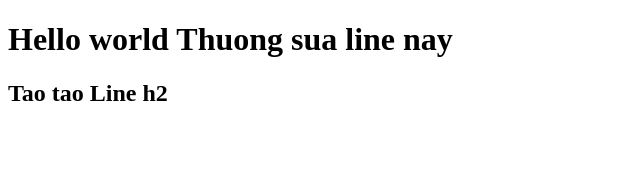
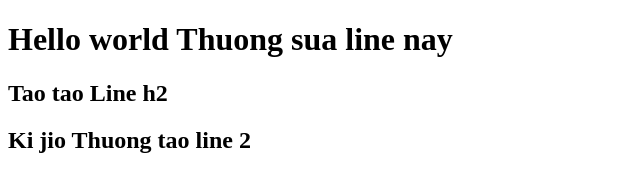
Before and after one commit to Thuoq/Learn-Git-Command, a website: page index.html in a window 1280 px wide. Shown: the whole page, without its empty margins (0-640 px from the left). Drawn offline with Linux system fonts and the light colour scheme.

Commit message:
reslove rebase

```diff
--- a/index.html
+++ b/index.html
@@ -10,6 +10,10 @@
 <body>
 
  <h1>Hello world Thuong sua line nay</h1>
+
 <h2> Tao tao Line h2</h2>
+
+    <h2>Ki jio Thuong tao line 2</h2>
+
 </body>
 </html>
```
